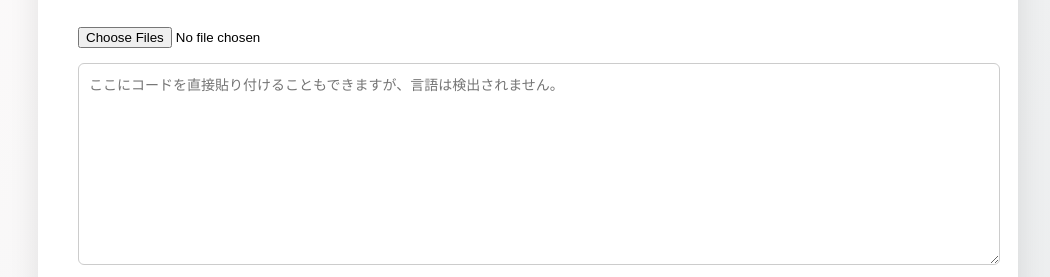
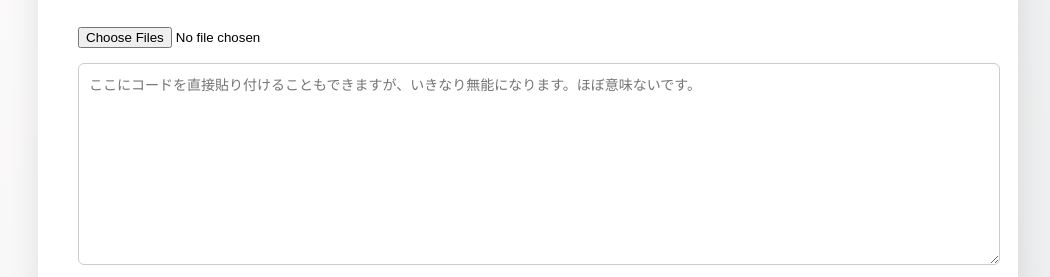
Before and after one commit to Yukkurim/wha-lan, a plain HTML site: page index.html in a window 1280 px wide. Shown: the part 185-462 px from the top of the page, without its empty margins (112-1162 px from the left). Drawn offline with Linux system fonts and the light colour scheme.

Commit message:
Update index.html

```diff
--- a/index.html
+++ b/index.html
@@ -2,7 +2,7 @@
 <html lang="ja">
 <head>
   <meta charset="UTF-8">
-  <title>What-language</title>
+  <title>What-language　ver.1.01</title>
   <link rel="stylesheet" href="style.css">
   <link rel="icon" type="image/x-icon" href="favicon.ico">
 </head>
@@ -11,7 +11,7 @@
     <h1>What-language</h1>
     <div class="uploader">
       <input type="file" id="fileInput" multiple>
-      <textarea id="codeInput" placeholder="ここにコードを直接貼り付けることもできますが、言語は検出されません。"></textarea>
+      <textarea id="codeInput" placeholder="ここにコードを直接貼り付けることもできますが、いきなり無能になります。ほぼ意味ないです。"></textarea>
       <button id="analyzeBtn">解析する</button>
     </div>
     <div id="resultContainer" class="hidden">
```
